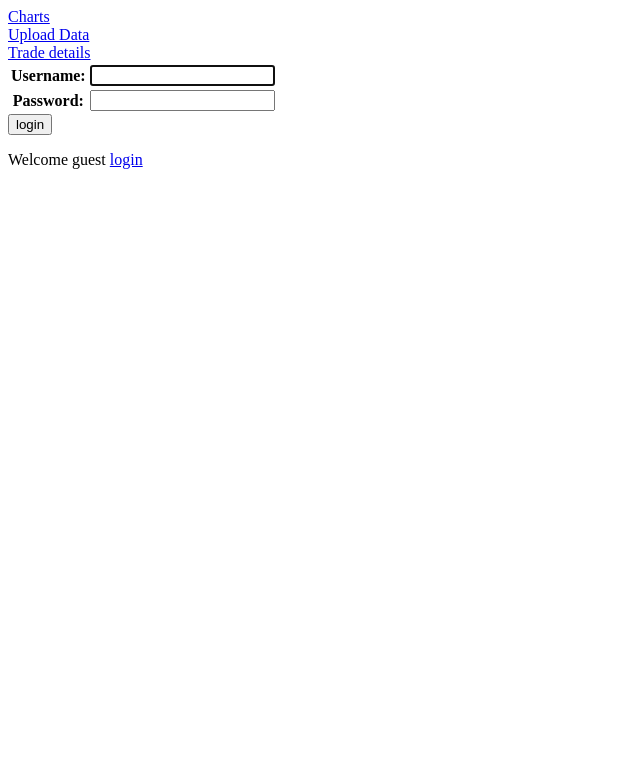
After one commit to JeffHacker/TIY-final-project, a Django app: page /accounts/login/ in a window 1280 px wide. The commit adds this page. Shown: the top 783 px of the page, without its empty margins (0-640 px from the left). Run offline with Django 3.2, Linux system fonts and the light colour scheme.

Commit message:
login logout and user create

```diff
--- a/fivex_charts/Templates/Base.html
+++ b/fivex_charts/Templates/Base.html
@@ -1 +1,29 @@
-Base.html
+{% block nav_bar %}
+<style>
+ul {
+    list-style-type: none;
+    margin: 0;
+    padding: 0;
+}
+</style>
+<ul>
+<body>
+  <li><a href=/charts/>Charts</a></li>
+  <li><a href=/upload_data/>Upload Data</a></li>
+  <li><a href=/trade_list/>Trade details</a></li>
+  {% if user.is_authenticated%}
+  <a href="{% url 'logout' %}">logout</a>
+  {%endif%}
+</ul>
+{% endblock %}
+
+
+{% block content %}
+    this is my base content
+{% endblock%}
+
+{% if user.is_authenticated %}
+    <p>Welcome {{ user.username }}  <a href="{% url 'logout' %}">logout</a></p>
+{% else %}
+    <p>Welcome guest  <a href="{% url 'login' %}">login</a></p>
+{% endif %}
--- a/fivex_charts/Templates/charts.html
+++ b/fivex_charts/Templates/charts.html
@@ -1,3 +1,6 @@
+{% extends 'base.html' %}
+
+
 <!DOCTYPE html>
 <html>
 <head lang="en">
--- /dev/null
+++ b/fivex_charts/Templates/registration/login.html
@@ -0,0 +1,23 @@
+{% extends "base.html" %}
+
+{% block content %}
+{% if form.errors %}
+<p>Your username and password didn't match. Please try again.</p>
+{% endif %}
+
+    <form method="post" action="{% url 'login' %}">
+{% csrf_token %}
+<table>
+{{ form }}
+</table>
+
+<input type="submit" value="login" />
+<input type="hidden" name="next" value="/" />
+</form>
+{% endblock %}
+
+{% if user.is_authenticated %}
+    <p>Welcome, {{ user.username }}  <a href="{% url 'logout' %}">[logout]</a></p>
+{% else %}
+    <p>Welcome, Guest <a href="{% url 'login' %}">[login]</a></p>
+{% endif %}
--- a/fivex_charts/Templates/upload_data.html
+++ b/fivex_charts/Templates/upload_data.html
@@ -1,4 +1,6 @@
-upload_data.html -----------
+{% extends 'base.html' %}
+
+{% block content %}
 
 <!DOCTYPE html>
 <html>
@@ -31,3 +33,4 @@ upload_data.html -----------
         </form>
     </body>
 </html>
+{% endblock %}
--- a/fivex_charts/fivex_charts/urls.py
+++ b/fivex_charts/fivex_charts/urls.py
@@ -13,16 +13,22 @@ Including another URLconf
     1. Add an import:  from blog import urls as blog_urls
     2. Add a URL to urlpatterns:  url(r'^blog/', include(blog_urls))
 """
+from django.contrib.auth.forms import UserCreationForm, PasswordChangeForm
+from django.views.generic.edit import  CreateView
 from django.conf.urls import include, url
 from django.conf import settings
 from django.conf.urls.static import static
 from django.contrib import admin
-from fxcm.views import upload_data, hello, chart_list_view, matplot_lib
+from fxcm.views import upload_data, hello, matplot_lib, logout_view
 
 urlpatterns = [
+    url(r'^$', upload_data, name='upload_data'),
     url(r'^admin/', include(admin.site.urls)),
-    url(r'^$', upload_data, name='uploaod_data'),
+    url(r'^accounts/login/$', 'django.contrib.auth.views.login', name='login'),
+#    url(r'^logout/$','django.contrib.auth.views.logout', name='logout'),
+    url(r'^accounts/logout/$', logout_view, name='logout'),
     url(r'^hello/', hello, name='hello'),
     url(r'^upload_data/', upload_data, name='upload_data'),
     url(r'^charts/', matplot_lib, name='charts'),
+    url(r'^register/', CreateView.as_view(template_name='register.html', form_class=UserCreationForm, success_url='/')),
 ] + static(settings.MEDIA_URL, document_root=settings.MEDIA_ROOT)
```
Also changed, not shown: fivex_charts/Templates/register.html (added, +9 -0 lines), fivex_charts/fxcm/views.py (+19 -19 lines).
